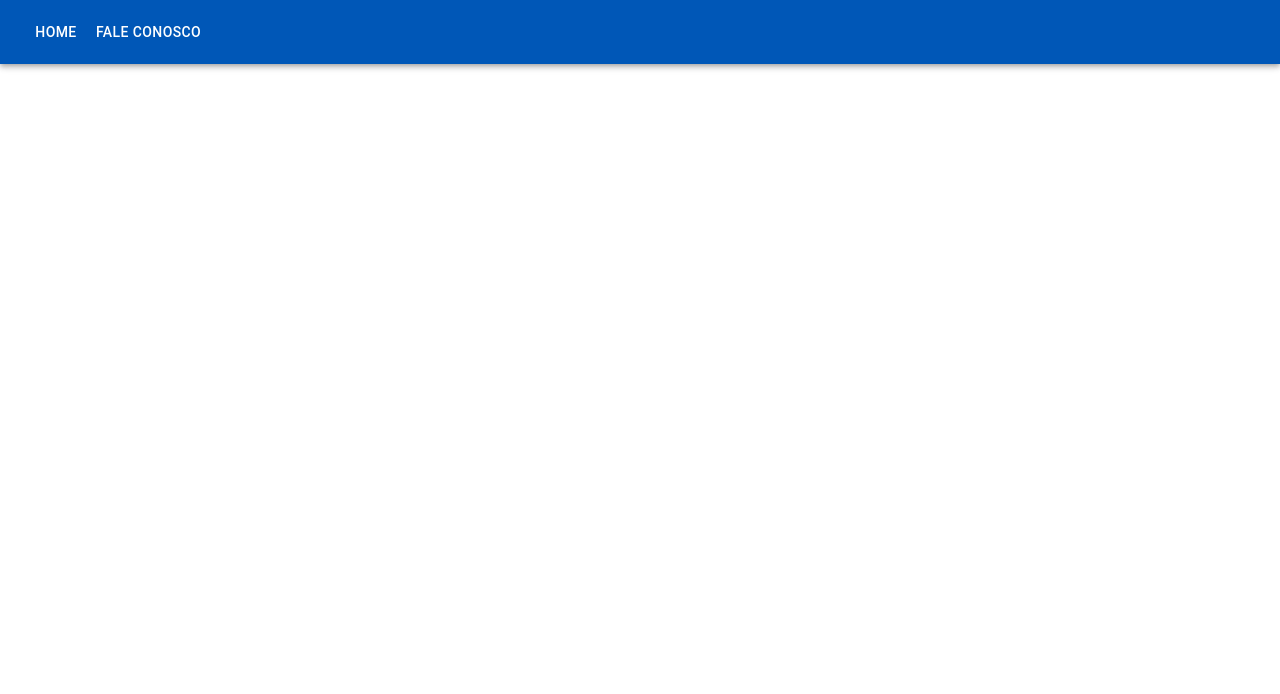
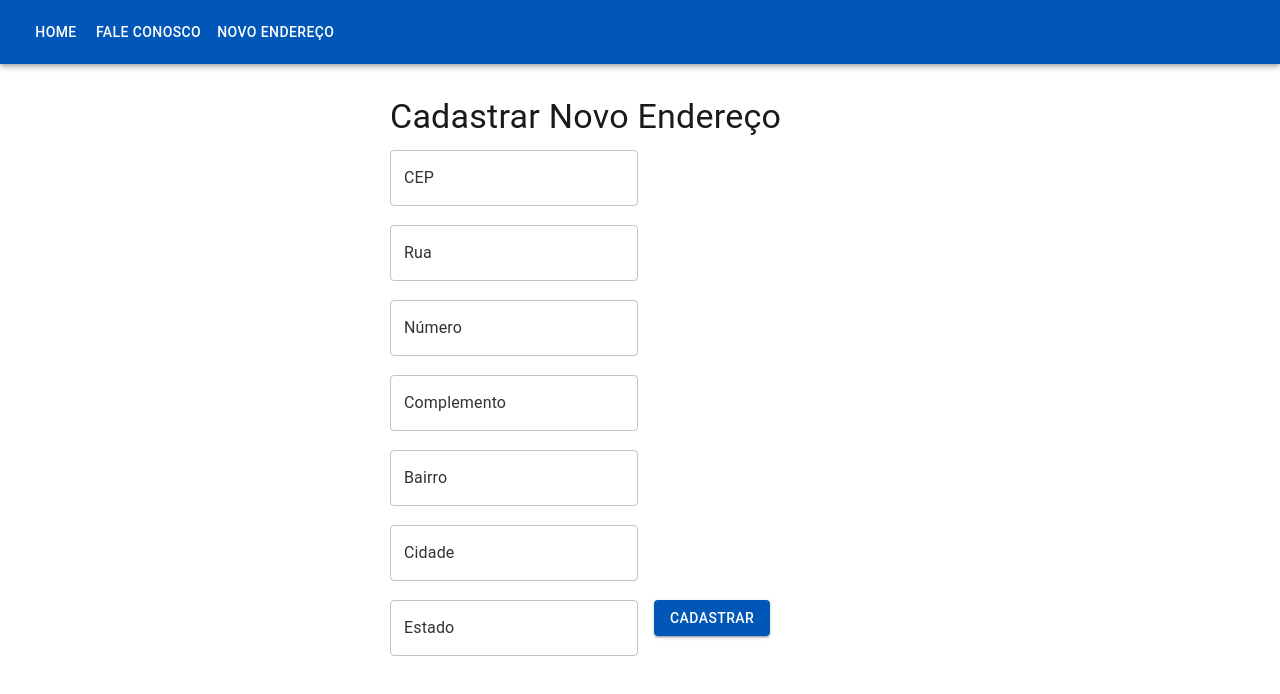
Before and after one commit to deividmarques/estudos-ia, a React (Vite) app: page /novo-endereco in a window 1280 px wide. Before the commit this address had no page. Shown: the top 694 px of the page. Built offline with nearby package versions, Linux system fonts and the light colour scheme.

Commit message:
createa address page

```diff
--- a/package.json
+++ b/package.json
@@ -76,9 +76,12 @@
     "@emotion/react": "^11.14.0",
     "@emotion/styled": "^11.14.0",
     "@mui/material": "^7.1.0",
+    "@types/yup": "^0.29.14",
+    "formik": "^2.4.6",
     "react": "^19.1.0",
     "react-dom": "^19.1.0",
-    "react-router-dom": "^7.6.1"
+    "react-router-dom": "^7.6.1",
+    "yup": "^1.6.1"
   },
   "eslintConfig": {
     "extends": [
--- a/src/App.tsx
+++ b/src/App.tsx
@@ -6,6 +6,7 @@ import Toolbar from "@mui/material/Toolbar";
 import Button from "@mui/material/Button";
 import { Link as RouterLink } from "react-router-dom";
 import Page from "./components/Page";
+import NovoEndereco from "./pages/NovoEndereco";
 
 interface AppProps {
   toggleMode: () => void;
@@ -23,6 +24,9 @@ function App({ toggleMode, mode }: AppProps) {
           <Button color="inherit" component={RouterLink} to="/fale-conosco">
             Fale Conosco
           </Button>
+          <Button color="inherit" component={RouterLink} to="/novo-endereco">
+            Novo Endereço
+          </Button>
         </Toolbar>
       </AppBar>
       <Routes>
@@ -36,6 +40,11 @@ function App({ toggleMode, mode }: AppProps) {
             <FaleConosco />
           </Page>
         } />
+        <Route path="/novo-endereco" element={
+          <Page title="Novo Endereço | Estudos IA">
+            <NovoEndereco />
+          </Page>
+        } />
       </Routes>
     </>
   );
--- /dev/null
+++ b/src/pages/NovoEndereco.tsx
@@ -0,0 +1,115 @@
+import React from 'react';
+import { Box, Typography, TextField, Button } from '@mui/material';
+import Grid from '@mui/material/Grid';
+import { Formik, Form, Field, ErrorMessage } from 'formik';
+import * as Yup from 'yup';
+
+const validationSchema = Yup.object({
+  cep: Yup.string().required('CEP obrigatório'),
+  rua: Yup.string().required('Rua obrigatória'),
+  numero: Yup.string().required('Número obrigatório'),
+  complemento: Yup.string(),
+  bairro: Yup.string().required('Bairro obrigatório'),
+  cidade: Yup.string().required('Cidade obrigatória'),
+  estado: Yup.string().required('Estado obrigatório'),
+});
+
+const NovoEndereco: React.FC = () => {
+  return (
+    <Box maxWidth={500} mx="auto" mt={4}>
+      <Typography variant="h4" gutterBottom>Cadastrar Novo Endereço</Typography>
+      <Formik
+        initialValues={{
+          cep: '', rua: '', numero: '', complemento: '', bairro: '', cidade: '', estado: ''
+        }}
+        validationSchema={validationSchema}
+        onSubmit={(values, { resetForm }) => {
+          console.log('Endereço cadastrado com sucesso!', values);
+          resetForm();
+        }}
+      >
+        {({ errors, touched }) => (
+          <Form autoComplete="off">
+            <Grid container spacing={2}>
+              <Grid item xs={12} sm={4}>
+                <Field
+                  as={TextField}
+                  label="CEP"
+                  name="cep"
+                  fullWidth
+                  error={touched.cep && !!errors.cep}
+                  helperText={<ErrorMessage name="cep" />}
+                />
+              </Grid>
+              <Grid item xs={12} sm={8}>
+                <Field
+                  as={TextField}
+                  label="Rua"
+                  name="rua"
+                  fullWidth
+                  error={touched.rua && !!errors.rua}
+                  helperText={<ErrorMessage name="rua" />}
+                />
+              </Grid>
+              <Grid item xs={12} sm={4}>
+                <Field
+                  as={TextField}
+                  label="Número"
+                  name="numero"
+                  fullWidth
+                  error={touched.numero && !!errors.numero}
+                  helperText={<ErrorMessage name="numero" />}
+                />
+              </Grid>
+              <Grid item xs={12} sm={8}>
+                <Field
+                  as={TextField}
+                  label="Complemento"
+                  name="complemento"
+                  fullWidth
+                  error={touched.complemento && !!errors.complemento}
+                  helperText={<ErrorMessage name="complemento" />}
+                />
+              </Grid>
+              <Grid item xs={12} sm={6}>
+                <Field
+                  as={TextField}
+                  label="Bairro"
+                  name="bairro"
+                  fullWidth
+                  error={touched.bairro && !!errors.bairro}
+                  helperText={<ErrorMessage name="bairro" />}
+                />
+              </Grid>
+              <Grid item xs={12} sm={6}>
+                <Field
+                  as={TextField}
+                  label="Cidade"
+                  name="cidade"
+                  fullWidth
+                  error={touched.cidade && !!errors.cidade}
+                  helperText={<ErrorMessage name="cidade" />}
+                />
+              </Grid>
+              <Grid item xs={12} sm={6}>
+                <Field
+                  as={TextField}
+                  label="Estado"
+                  name="estado"
+                  fullWidth
+                  error={touched.estado && !!errors.estado}
+                  helperText={<ErrorMessage name="estado" />}
+                />
+              </Grid>
+              <Grid item xs={12}>
+                <Button type="submit" variant="contained" color="primary" fullWidth>Cadastrar</Button>
+              </Grid>
+            </Grid>
+          </Form>
+        )}
+      </Formik>
+    </Box>
+  );
+};
+
+export default NovoEndereco;
```
Also changed, not shown: 1 other file (tests, documents, lock files or other folders).
